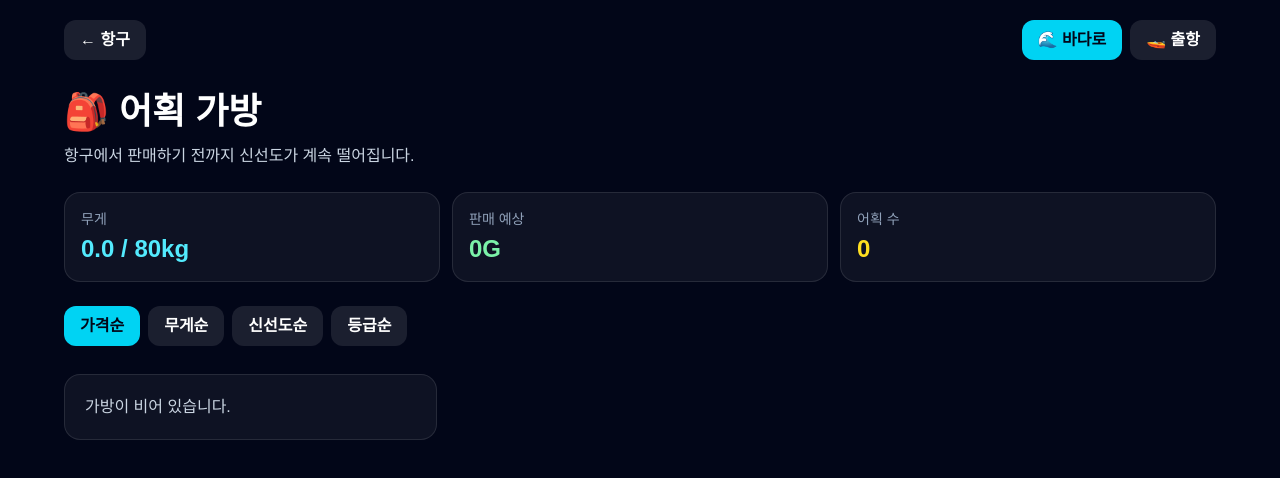
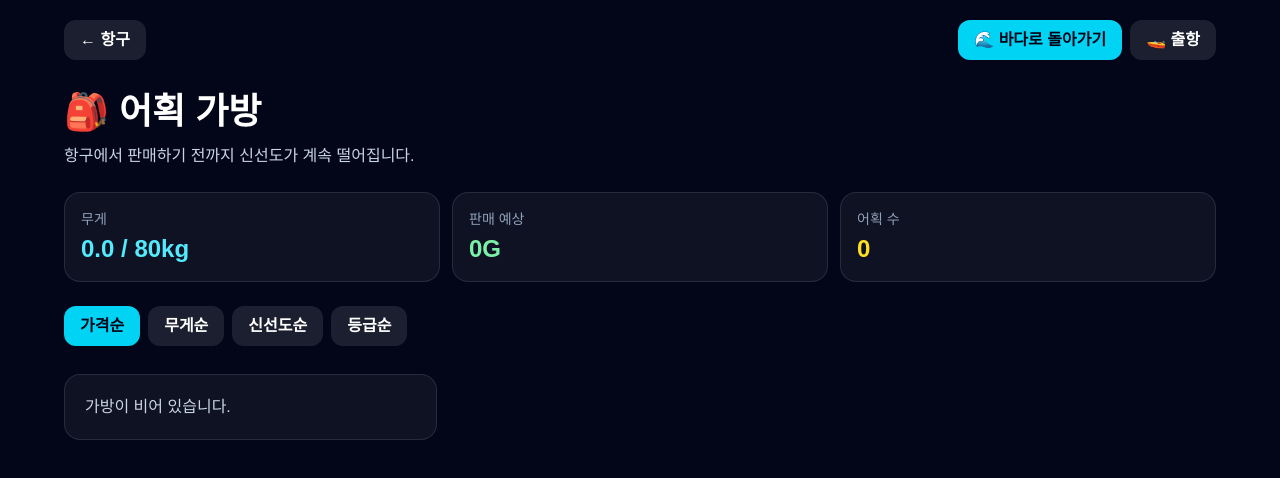
Before and after one commit to winzfs/overwatch-fishing-web, a Next.js app: page /bag in a window 1280 px wide. Shown: the top 478 px of the page. Built offline with nearby package versions, Linux system fonts and the light colour scheme.

Commit message:
Add files via upload

```diff
--- a/app/bag/page.tsx
+++ b/app/bag/page.tsx
@@ -36,7 +36,7 @@ export default function BagPage() {
         <div className="flex items-center justify-between gap-2">
           <a href="/harbor" className="rounded-xl bg-white/10 px-4 py-2 font-bold">← 항구</a>
           <div className="flex gap-2">
-            <a href={lastOceanUrl} className="rounded-xl bg-cyan-400 px-4 py-2 font-black text-slate-950">🌊 바다로</a>
+            <a href={lastOceanUrl} className="rounded-xl bg-cyan-400 px-4 py-2 font-black text-slate-950">🌊 바다로 돌아가기</a>
             <a href="/prepare" className="rounded-xl bg-white/10 px-4 py-2 font-bold">🚤 출항</a>
           </div>
         </div>
```
